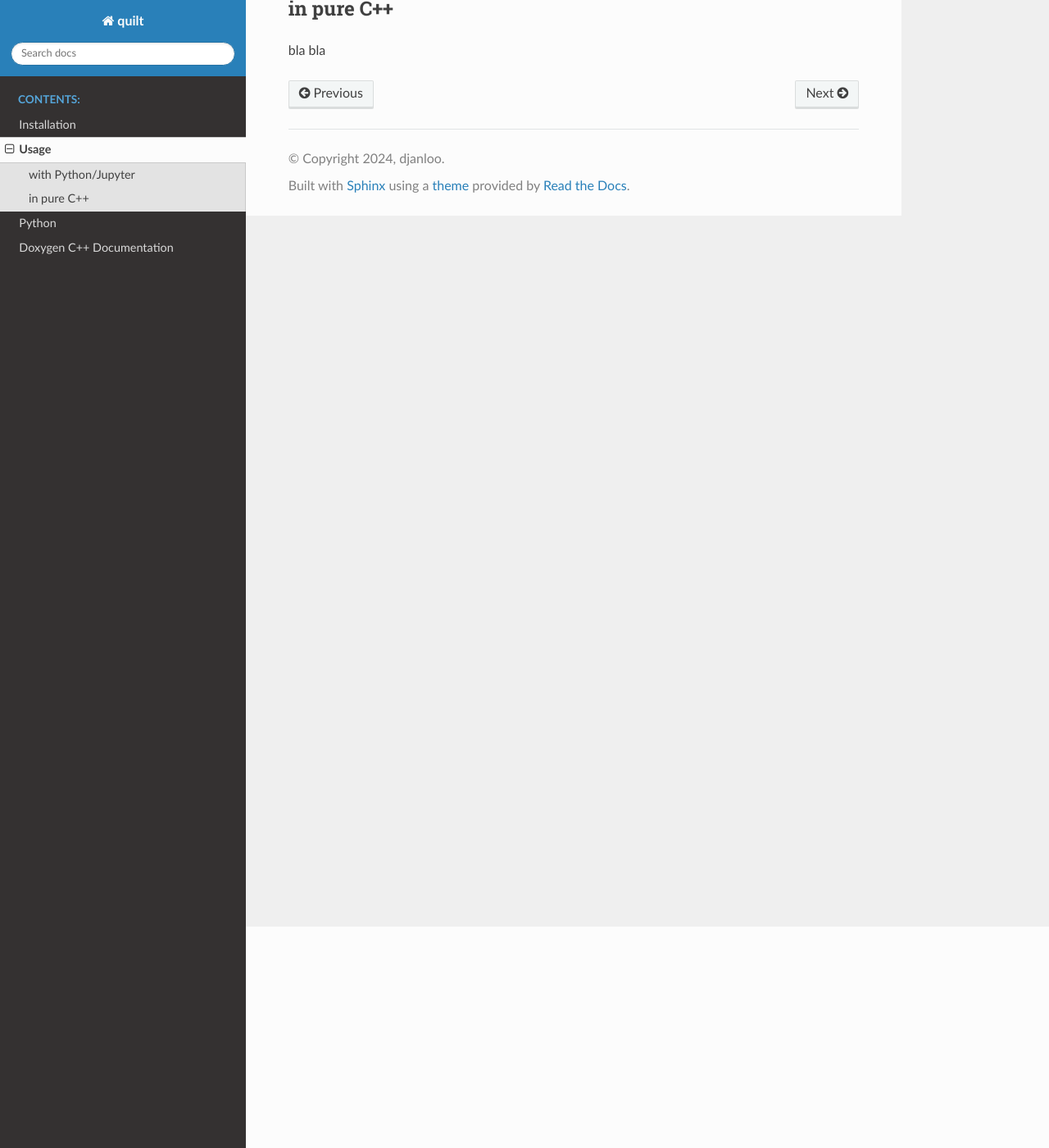
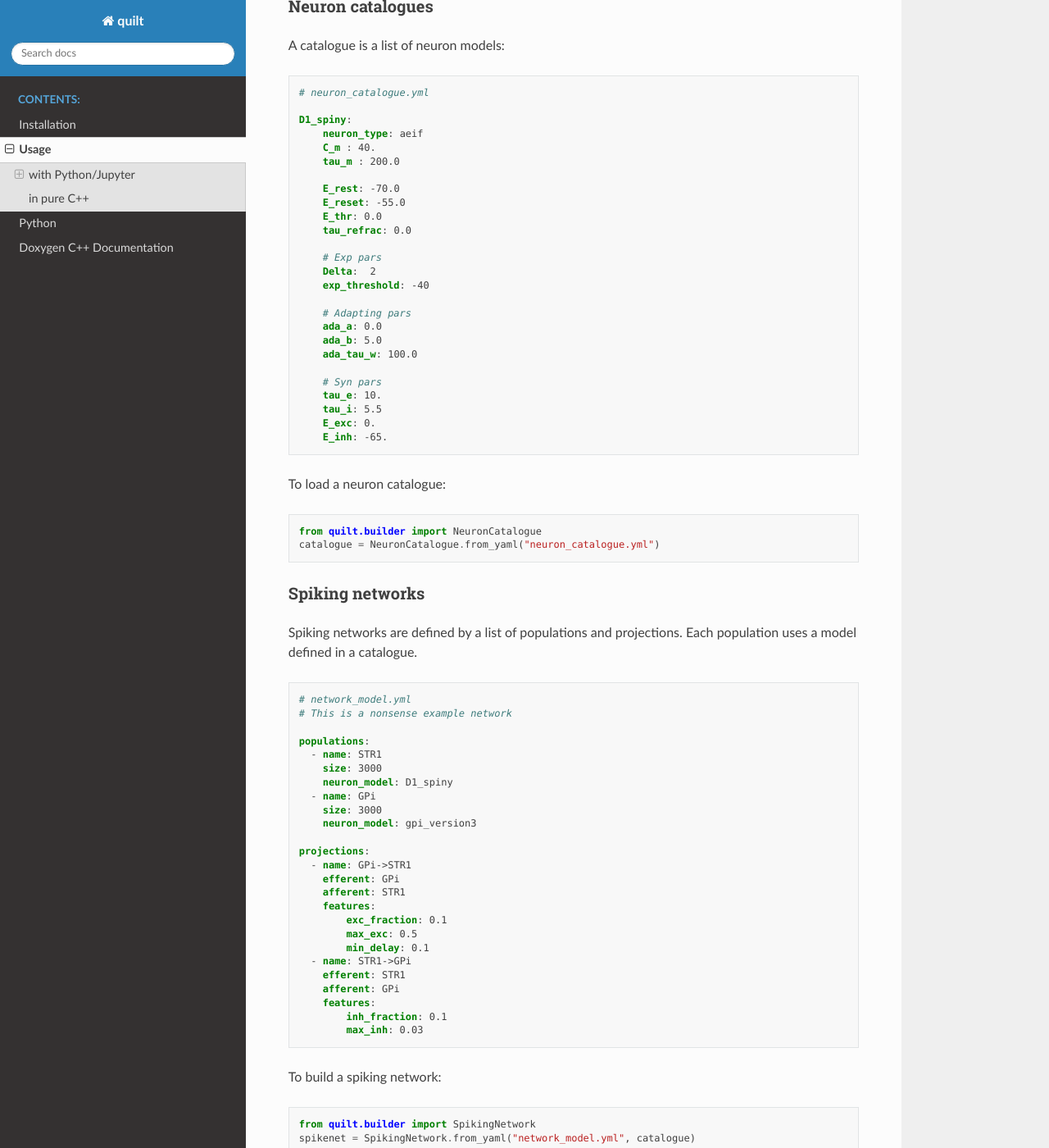
Before and after one commit to djanloo/quilt, a Sphinx documentation site: the page built from docs/usage.rst, in a window 1280 px wide and 1400 px high, scrolled down 270 px. Shown: the whole window at 82% size. Built offline with Sphinx 7.4.7 and the Read the Docs theme 2.0.0, drawn with Linux system fonts in a browser that asks for light colours; some of the changed text lies outside the part shown.

Commit message:
Docs: usage and install

```diff
--- a/docs/usage.rst
+++ b/docs/usage.rst
@@ -3,10 +3,91 @@ Usage
 
 with Python/Jupyter
 -------------------
+Configuration files are written in yaml.
 
-The interface is bla bla
+Neuron catalogues
+^^^^^^^^^^^^^^^^^
+A catalogue is a list of neuron models:
+
+.. code-block:: yaml
+
+    # neuron_catalogue.yml
+
+    D1_spiny:
+        neuron_type: aeif
+        C_m : 40.
+        tau_m : 200.0
+
+        E_rest: -70.0
+        E_reset: -55.0
+        E_thr: 0.0
+        tau_refrac: 0.0
+
+        # Exp pars
+        Delta:  2
+        exp_threshold: -40
+
+        # Adapting pars
+        ada_a: 0.0
+        ada_b: 5.0
+        ada_tau_w: 100.0
+
+        # Syn pars
+        tau_e: 10.
+        tau_i: 5.5
+        E_exc: 0.
+        E_inh: -65.
+
+To load a neuron catalogue:
+
+.. code-block:: python
+
+    from quilt.builder import NeuronCatalogue
+    catalogue = NeuronCatalogue.from_yaml("neuron_catalogue.yml")
+
+Spiking networks
+^^^^^^^^^^^^^^^^
+
+Spiking networks are defined by a list of populations and projections.
+Each population uses a model defined in a catalogue.
+
+.. code-block:: yaml
+
+    # network_model.yml
+    # This is a nonsense example network
+
+    populations:
+      - name: STR1
+        size: 3000
+        neuron_model: D1_spiny
+      - name: GPi
+        size: 3000
+        neuron_model: gpi_version3
+
+    projections:
+      - name: GPi->STR1
+        efferent: GPi
+        afferent: STR1
+        features:
+            exc_fraction: 0.1
+            max_exc: 0.5
+            min_delay: 0.1
+      - name: STR1->GPi
+        efferent: STR1
+        afferent: GPi
+        features:
+            inh_fraction: 0.1
+            max_inh: 0.03
+
+To build a spiking network:
+
+.. code-block:: python
+
+    from quilt.builder import SpikingNetwork
+    spikenet = SpikingNetwork.from_yaml("network_model.yml", catalogue)
+
 
 in pure C++
 -----------
 
-bla bla
+TODO
```
Also changed, not shown: docs/installation.rst (+30 -0 lines), 1 other file.
